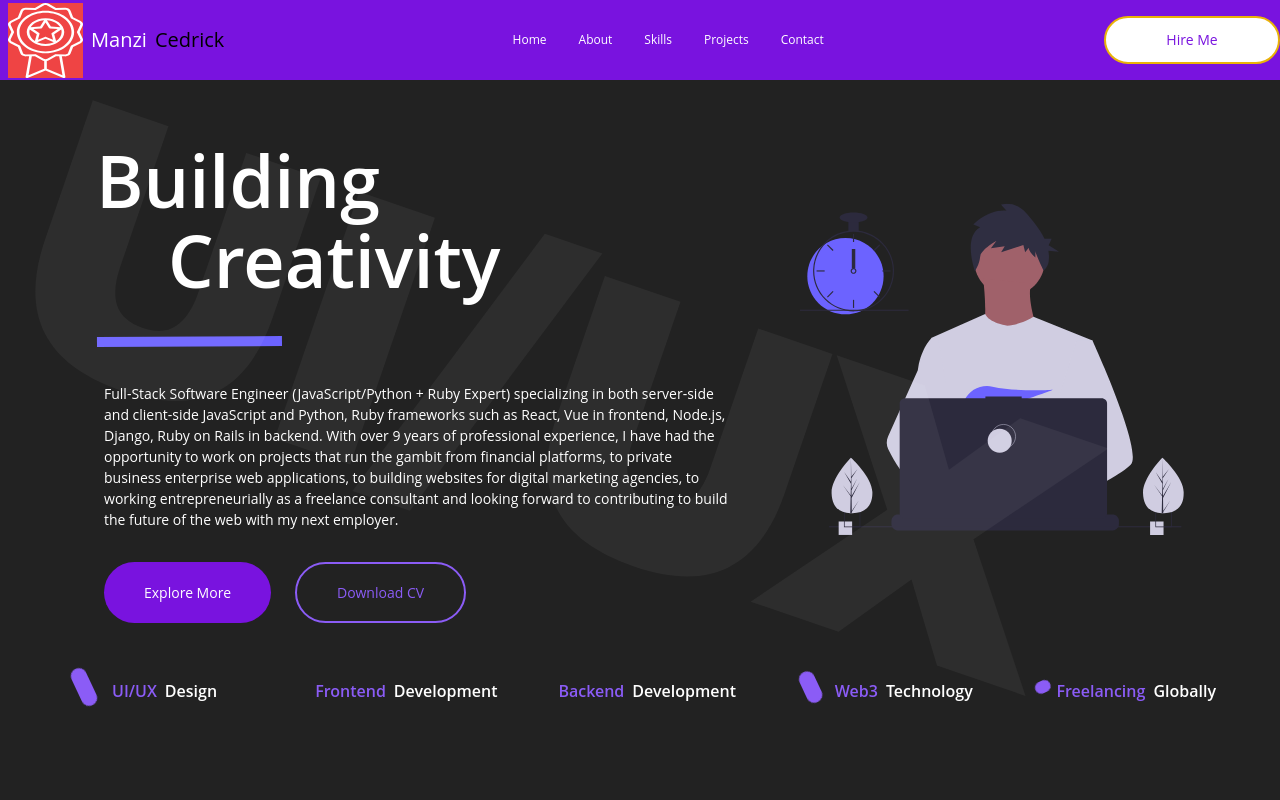
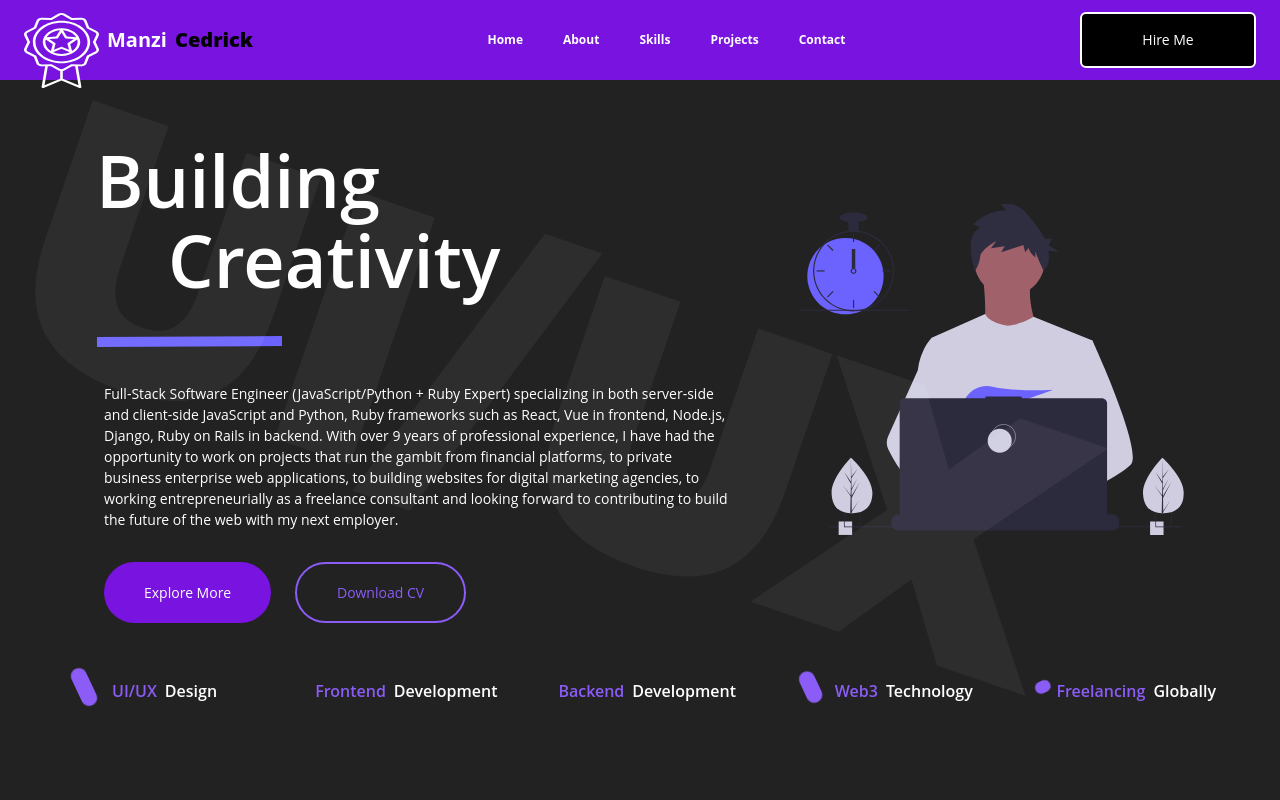
Before and after one commit to Manzi-Cedrick/portofolio_web, a Next.js app: page / in a window 1280 px wide. Shown: the top 800 px of the page. Built offline with nearby package versions, Linux system fonts and the light colour scheme.

Commit message:
Navbar style optimisation

```diff
--- a/components/Navbar.tsx
+++ b/components/Navbar.tsx
@@ -6,19 +6,19 @@ import LogoIcons from '../icons/index'
 function Navbar() {
 
   return (
-    <header className="navbar flex text-[12px] md:text-xl bg-backG h-[10vh] text-white ">
-    <div className='flex justify-center flex-0.5  place-items-center px-2 items-center gap-2'>
+    <header className="navbar flex text-[12px] sticky px-6 z-20 md:text-xl bg-backG h-[10vh] text-white ">
+    <div className='flex justify-center flex-0.5  place-items-center  items-center gap-2'>
       {/* {LogoSvg} */}
-      <div className='bg-red-500'>
+      <div className='pt-5'>
       <LogoIcons/>
       </div>
-        <span>
+        <span className='text-white font-bold'>
             Manzi
         </span>
-        <span className='text-black'>Cedrick</span>
+        <span className='text-black font-black'>Cedrick</span>
     </div>
-    <div className='flex flex-1 text-[12px] justify-center'>
-        <ul className='flex gap-8 justify-center place-content-center items-center text-white'>
+    <div className='hidden md:flex flex-1 text-[12px] justify-center'>
+        <ul className='flex gap-10 justify-center place-content-center items-center font-bold text-white'>
           {LinkArr.map((link)=>(
               <li key={link.id}>
                 <Link href={link.linkUrl}>{link.linkName}</Link>
@@ -26,8 +26,8 @@ function Navbar() {
           ))}
         </ul>
     </div>
-    <div className='flex place-items-center'>
-      <button className='bg-white text-backG border-2 border-yellow-500 rounded-full w-44 h-12 text-sm'>Hire Me</button>
+    <div className='hidden md:flex place-items-center'>
+      <button className='bg-black text-white border-2 border-white rounded-md w-44 py-4 text-sm'>Hire Me</button>
     </div>
 </header>
   )
```
